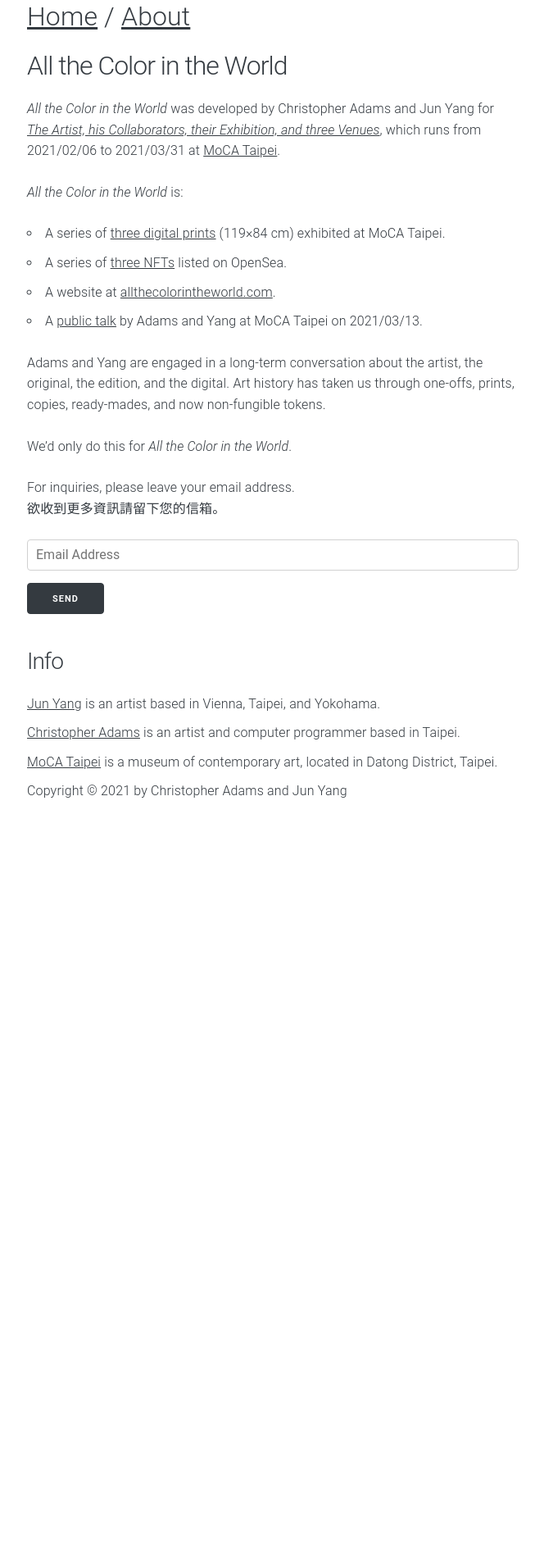
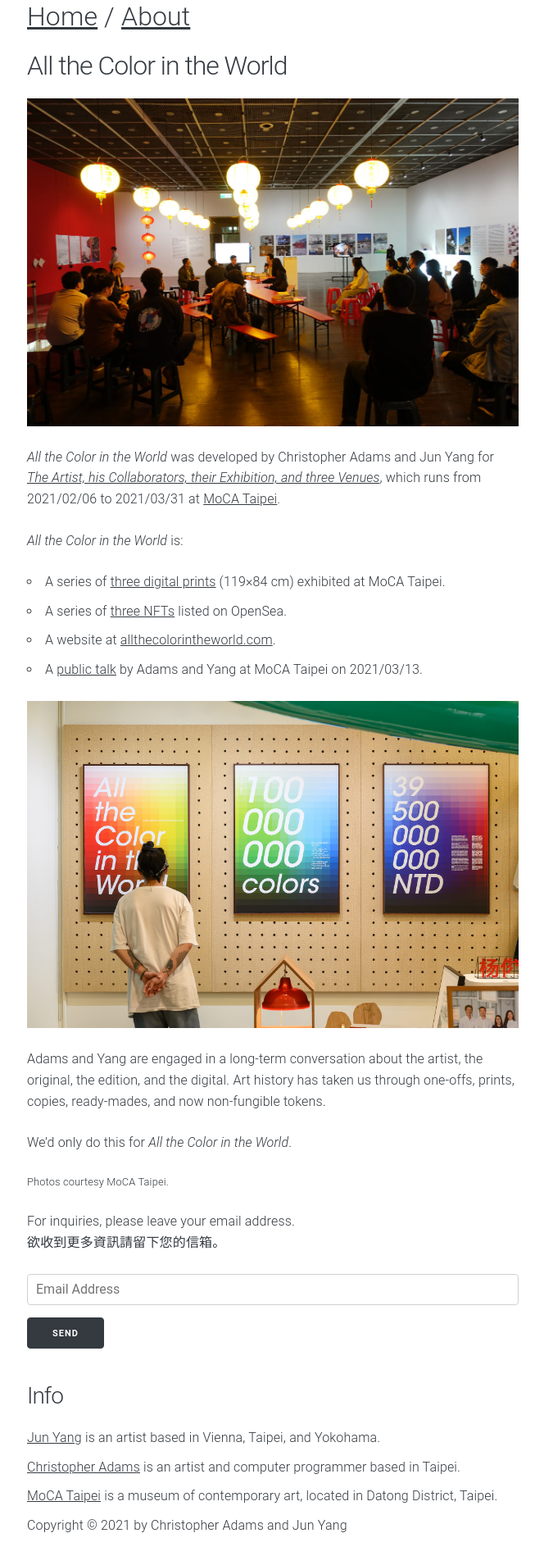
Before and after one commit to aparallax/allthecolorintheworld, a Jekyll site: the page built from about/index.md, in a window 1280 px wide. Shown: the whole page at 82% size, without its empty margins (67-731 px from the left). Built offline with Jekyll 4.4.1, drawn with Linux system fonts in a browser that asks for light colours; before the commit the page ends 1003 px from its top, so only the background shows below that.

Commit message:
Add images to about page

```diff
--- a/about/index.md
+++ b/about/index.md
@@ -2,6 +2,8 @@
 layout: page
 title: All the Color in the World
 ---
+
+![Adams and Yang at MoCA Taipei](/assets/images/MoCA-Taipei_20210313_Adams-Yang_DSC06787.JPG)
 
 *All the Color in the World* was developed by Christopher Adams and Jun Yang for
 *[The Artist, his Collaborators, their Exhibition, and three Venues]*, which
@@ -14,11 +16,15 @@ runs from 2021/02/06 to 2021/03/31 at [MoCA Taipei].
 * A website at [allthecolorintheworld.com].
 * A [public talk] by Adams and Yang at MoCA Taipei on 2021/03/13.
 
+![All the Color in the World at MoCA Taipei](/assets/images/MoCA-Taipei_20210315_Jun-Yang_2204_Small.jpg)
+
 Adams and Yang are engaged in a long-term conversation about the artist, the
 original, the edition, and the digital. Art history has taken us through
 one-offs, prints, copies, ready-mades, and now non-fungible tokens.
 
 We'd only do this for *All the Color in the World*.
+
+<small>Photos courtesy MoCA Taipei.</small>
 
 [The Artist, his Collaborators, their Exhibition, and three Venues]: https://www.mocataipei.org.tw/tw/ExhibitionAndEvent/Info/%E6%A5%8A%E4%BF%8A%E3%80%80%E8%97%9D%E8%A1%93%E5%AE%B6%EF%BC%8C%E5%90%88%E4%BD%9C%E8%80%85%EF%BC%8C%E4%BB%96%E5%80%91%E7%9A%84%E5%B1%95%E8%A6%BD%E8%88%87%E4%B8%89%E5%80%8B%E5%A0%B4%E5%9F%9F
 [MoCA Taipei]: https://www.mocataipei.org.tw/tw
```
